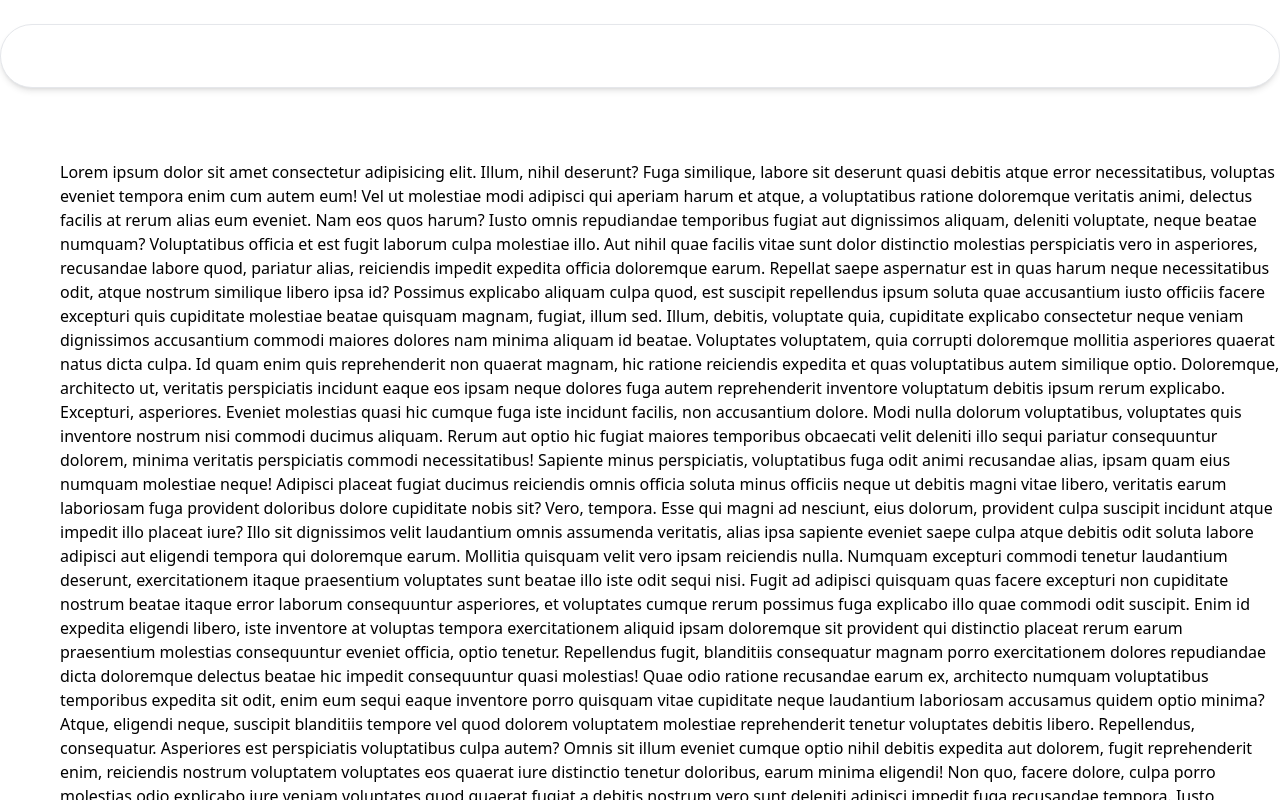
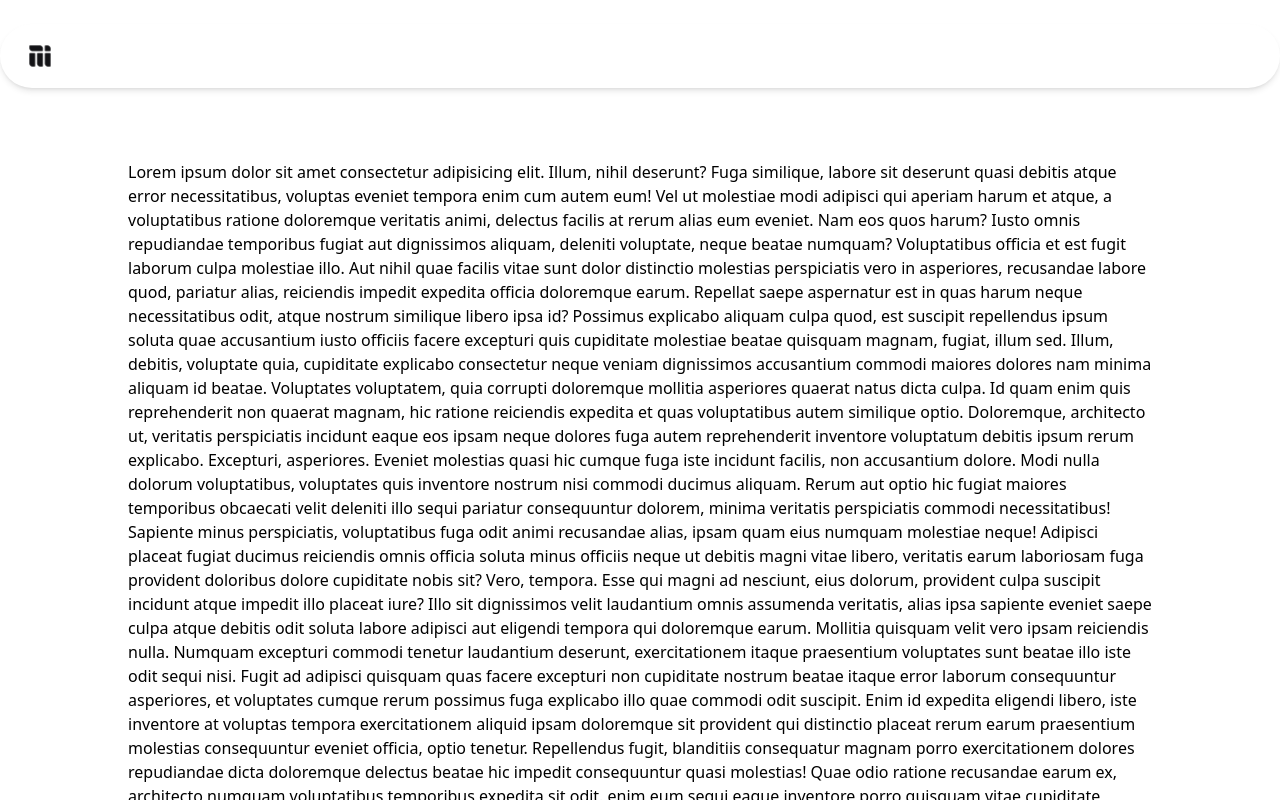
Before and after one commit to Perebonilado/mainstack, a Next.js app: page / in a window 1280 px wide. Built offline with nearby package versions, Linux system fonts and the light colour scheme.

Commit message:
layout fix and navbar

```diff
--- /dev/null
+++ b/@shared/Logo.tsx
@@ -0,0 +1,24 @@
+import React, { FC } from "react";
+import Image from "next/image";
+import { useRouter } from "next/router";
+
+const Logo: FC = () => {
+  const router = useRouter();
+
+  return (
+    <div
+      className="relative h-8 w-24 cursor-pointer"
+      onClick={() => router.push("/")}
+    >
+      <Image
+        src={"/mainstack-logo.png"}
+        layout="fill"
+        objectFit="contain"
+        objectPosition={"0 50%"}
+        alt="The all-in-one platform for entrepreneurs, creators, and businesses to showcase their work, sell products and services with global payment options."
+      />
+    </div>
+  );
+};
+
+export default Logo;
--- a/@shared/Navbar.tsx
+++ b/@shared/Navbar.tsx
@@ -1,10 +1,17 @@
 import React, { FC } from "react";
+import Logo from "./Logo";
 
 const Navbar: FC = () => {
   return (
     <>
       <div className="w-screen absolute top-0 h-10 left-1/2 -translate-x-1/2 bg-white max-w-screen-xl z-20"></div>
-      <nav className="w-screen absolute top-6 left-1/2 -translate-x-1/2 h-16 rounded-full shadow-md bg-white border max-w-screen-xl z-30"></nav>
+      <nav className="w-screen absolute top-6 left-1/2 -translate-x-1/2 h-16 rounded-full shadow-md bg-white max-w-screen-xl z-30 py-3 px-6 flex">
+        <div className="flex items-center" style={{ flex: 1 }}>
+          <Logo />
+        </div>
+        <div className="flex items-center" style={{ flex: 3 }}></div>
+        <div className="flex items-center" style={{ flex: 1 }}></div>
+      </nav>
     </>
   );
 };
--- a/layout/AppLayout.tsx
+++ b/layout/AppLayout.tsx
@@ -7,8 +7,7 @@ const AppLayout: FC<PropsWithChildren> = ({ children }) => {
     <Container>
       <section className="flex h-screen overflow-hidden">
         <Navbar />
-        <aside className="w-full max-w-[60px] h-full pt-40"></aside>
-        <main className="h-screen w-[calc(100%-60px)] max-lg:w-full overflow-auto pt-40 no-scrollbar">
+        <main className="h-screen w-full max-w-screen-lg mx-auto max-lg:w-full overflow-auto pt-40 no-scrollbar">
           {children}
         </main>
       </section>
```
Also changed, not shown: public/mainstack-logo.png (added), public/vercel.svg (deleted).
